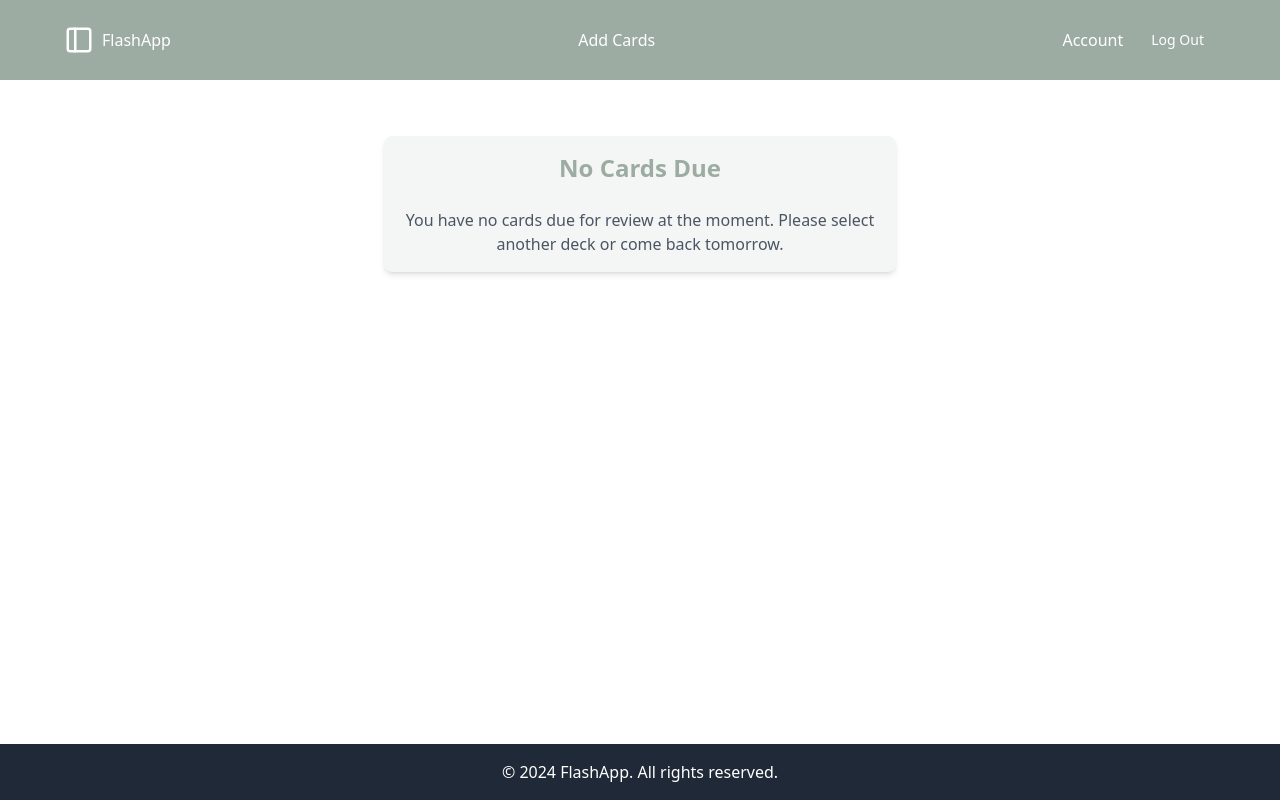
After one commit to arnaugiribet/flashcards, a Django app: page /study/no_cards_due in a window 1280 px wide. The commit adds this page. Run offline with Django 5.2, Linux system fonts and the light colour scheme; a user stored in the database is signed in; parts of the project's set-up code (start-up, migrations or seed data) failed here and were passed over; some libraries are stand-ins or nearby versions.

Commit message:
no cards due ok

```diff
--- /dev/null
+++ b/flashcards/templates/study/no_cards_due.html
@@ -0,0 +1,9 @@
+{% extends 'base.html' %}
+
+{% block content %}
+<div class="container mx-auto mt-8 p-4 max-w-lg bg-[#f4f6f5] shadow-md rounded-lg">
+    <!-- No Cards Due Message -->
+    <h2 class="text-[#9daca2] text-2xl font-semibold mb-6 text-center">No Cards Due</h2>
+    <p class="text-gray-600 text-center">You have no cards due for review at the moment. Please select another deck or come back tomorrow.</p>
+</div>
+{% endblock %}
--- a/flashcards/templates/study/study_mode.html
+++ b/flashcards/templates/study/study_mode.html
@@ -103,8 +103,7 @@
                         reviewButtons.classList.add('hidden');
                         showAnswerBtn.classList.remove('hidden');
                     } else if (data.status === 'completed') {
-                        alert(data.message);
-                        window.location.href = "{% url 'user_decks' %}";
+                        window.location.href = "{% url 'no_cards_due' %}";
                     } else {
                         alert("Error: " + data.message);
                     }
--- a/flashcards/urls.py
+++ b/flashcards/urls.py
@@ -9,6 +9,7 @@ urlpatterns = [
     path('create_deck/', views.create_deck, name='create_deck'),
     path('study/', views.study, name='study'),
     path('study/review', views.review_card, name='review_card'),
+    path('study/no_cards_due', views.no_cards_due, name='no_cards_due'),
     path('add_flashcards/', views.add_flashcards, name='add_flashcards'),
     path('add_flashcards/manual/', views.create_manually, name='create_manually'),
     path('add_flashcards/automatic/', views.create_automatically, name='create_automatically'),
--- a/flashcards/views.py
+++ b/flashcards/views.py
@@ -114,6 +114,12 @@ def user_decks(request):
     # Pass the list to the template
     return render(request, 'home_decks/user_decks.html', {'decks': ordered_decks})
 
+@login_required
+def no_cards_due(request):
+    """
+    View that shows the message when there are no cards due for review.
+    """
+    return render(request, 'study/no_cards_due.html')
 
 @login_required
 def study(request):
```
